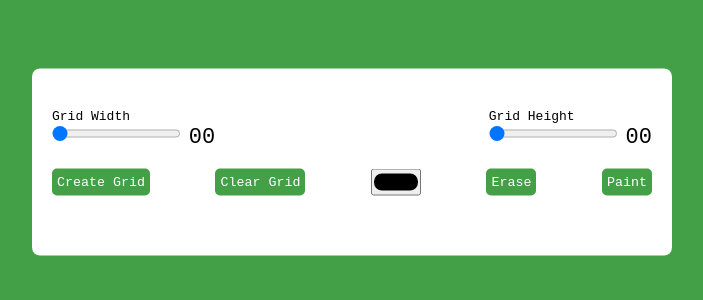
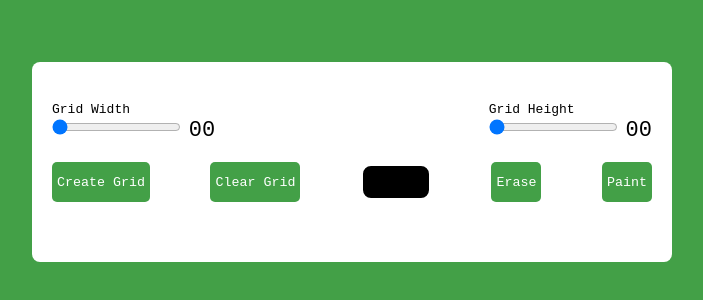
Before and after one commit to MehmetBurakTaskaya/100_Projects_with_JavaScript, a plain HTML site: page Day #1 - Pixel Art Generator/index.html in a window 1280 px wide. Shown: the part 238-538 px from the top of the page, without its empty margins (288-991 px from the left). Drawn offline with Linux system fonts and the light colour scheme.

Commit message:
Update style.css

```diff
--- a/Day #1 - Pixel Art Generator/style.css
+++ b/Day #1 - Pixel Art Generator/style.css
@@ -45,7 +45,7 @@ button{
     color: #fff;
 }
 
-input[typr="color"]{
+input[type="color"]{
     -webkit-appearance: none;
     -moz-appearance: none;
     appearance: none;
@@ -60,7 +60,6 @@ input[type="color"]::-webkit-color-swatch{
     border-radius: 8px;
     border: 4px solid #000;
 }
-
 input[type="color"]::-moz-color-swatch{
     border-radius: 8px;
     border: 4px solid #000;
```
